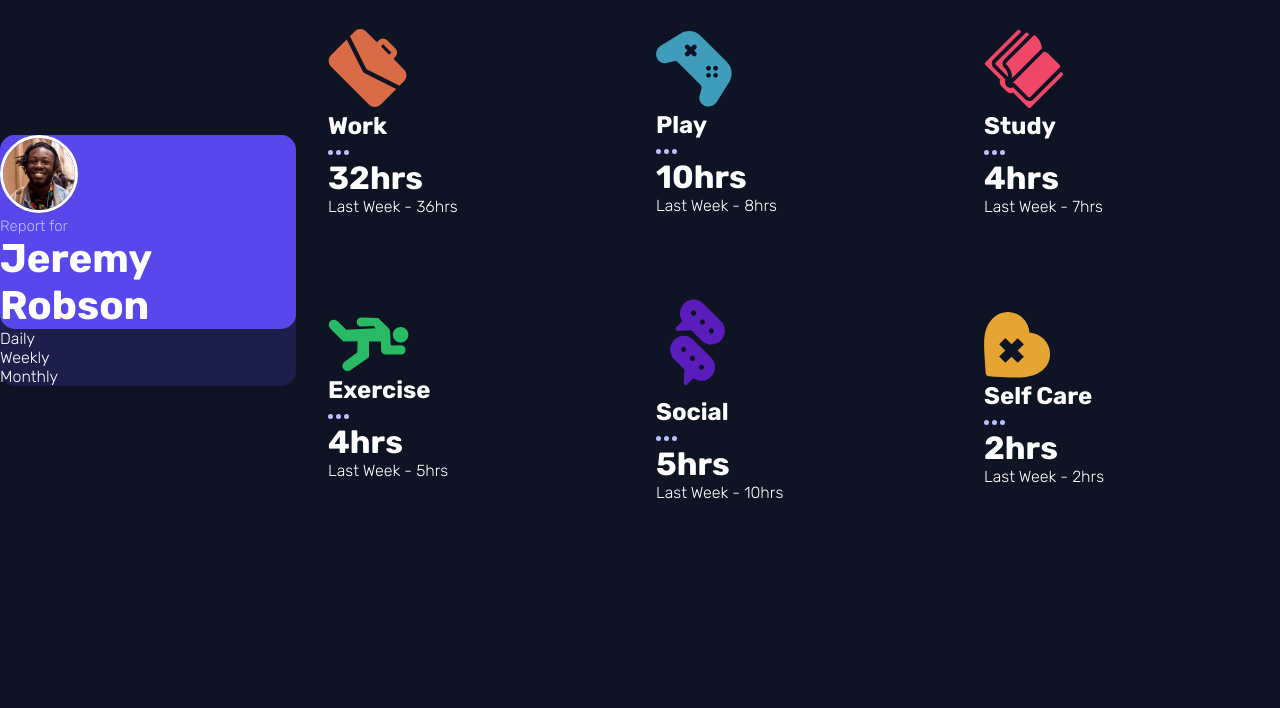
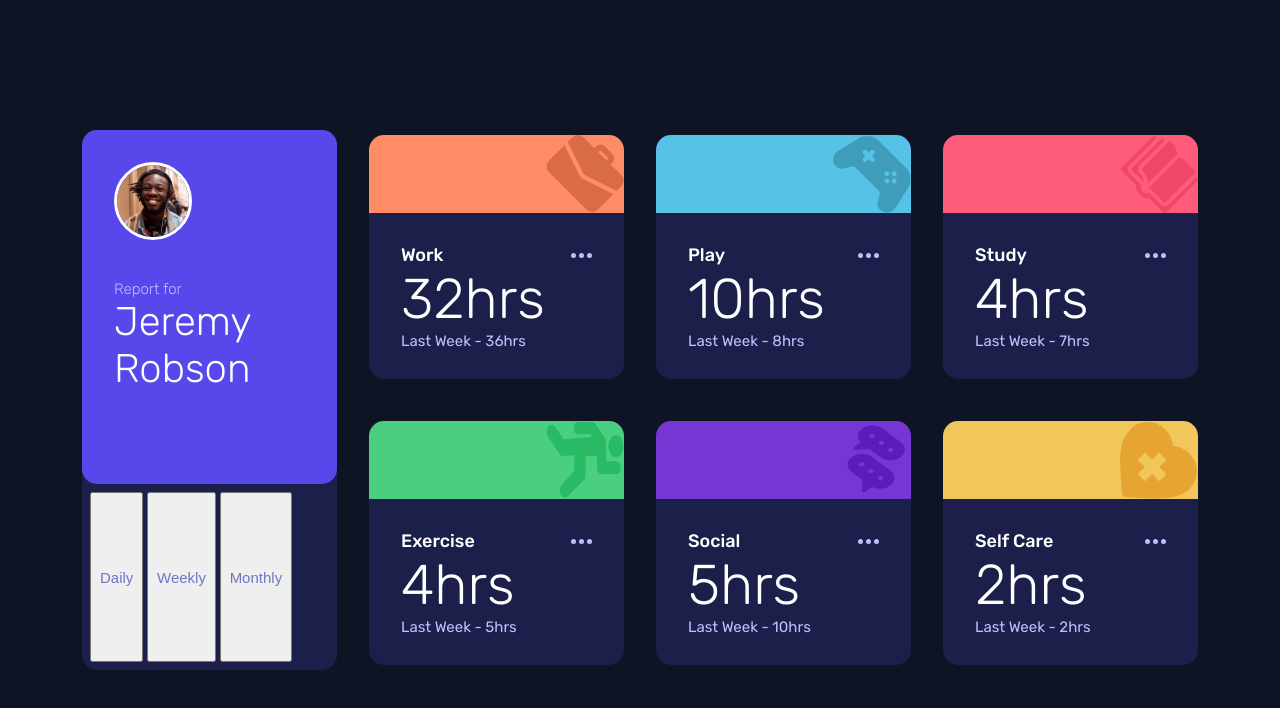
Before and after one commit to pattcaroline/frontend-mentor, a plain HTML site: page 13/time-tracking-dashboard-main/index.html in a window 1280 px wide. Drawn offline with Linux system fonts and the light colour scheme; a script that the page names is missing.

Commit message:
Add files via upload

```diff
--- a/13/time-tracking-dashboard-main/index.html
+++ b/13/time-tracking-dashboard-main/index.html
@@ -23,84 +23,114 @@
     <title>Frontend Mentor | Time tracking dashboard</title>
   </head>
   <body>
-    <main class="container">
-      <div class="user-container">
-        <div class="user">
+    <main class="activity-tracker">
+      <section class="activity-tracker__menu">
+        <div class="activity-tracker__owner">
           <picture>
             <img
-              class="profile-picture"
+              class="activity-tracker__owner-img"
               src="./images/image-jeremy.png"
               alt="Jeremy profile picture"
             />
           </picture>
-          <p>Report for</p>
-          <h1>Jeremy Robson</h1>
+          <p class="activity-tracker__owner-for">Report for</p>
+          <h1 class="activity-tracker__owner-name">Jeremy Robson</h1>
         </div>
-        <div class="time-frequency">
-          <p>Daily</p>
-          <p>Weekly</p>
-          <p>Monthly</p>
+        <div class="activity-tracker__options">
+          <button class="activity-tracker__options" data-option="daily">
+            Daily
+          </button>
+          <button class="activity-tracker__options" data-option="weekly">
+            Weekly
+          </button>
+          <button class="activity-tracker__options" data-option="monthly">
+            Monthly
+          </button>
+        </div>
+      </section>
+
+      <div class="card work">
+        <div class="bg-img">
+          <img src="./images/icon-work.svg" alt="" />
+        </div>
+        <div class="card-activity">
+          <div class="card-title">
+            <h2>Work</h2>
+            <img src="./images/icon-ellipsis.svg" alt="" />
+          </div>
+          <h1 class="hours">32hrs</h1>
+          <p>Last Week - 36hrs</p>
         </div>
       </div>
 
-      <div class="work">
-        <div class="bg-img">
-          <img src="./images/icon-work.svg" alt="" />
-        </div>
-        <h2>Work</h2>
-        <img src="./images/icon-ellipsis.svg" alt="" />
-        <h1 class="hours">32hrs</h1>
-        <p>Last Week - 36hrs</p>
-      </div>
-
-      <div class="play">
+      <div class="card play">
         <div class="bg-img">
           <img src="./images/icon-play.svg" alt="" />
         </div>
+        <div class="card-activity">
+          <div class="card-title">
             <h2>Play</h2>
             <img src="./images/icon-ellipsis.svg" alt="" />
+          </div>
           <h1 class="hours">10hrs</h1>
           <p>Last Week - 8hrs</p>
         </div>
+      </div>
 
-      <div class="study">
+      <div class="card study">
         <div class="bg-img">
           <img src="./images/icon-study.svg" alt="" />
         </div>
+        <div class="card-activity">
+          <div class="card-title">
             <h2>Study</h2>
             <img src="./images/icon-ellipsis.svg" alt="" />
+          </div>
           <h1 class="hours">4hrs</h1>
           <p>Last Week - 7hrs</p>
         </div>
+      </div>
 
-      <div class="exercise">
+      <div class="card exercise">
         <div class="bg-img">
           <img src="./images/icon-exercise.svg" alt="" />
         </div>
+        <div class="card-activity">
+          <div class="card-title">
             <h2>Exercise</h2>
             <img src="./images/icon-ellipsis.svg" alt="" />
+          </div>
           <h1 class="hours">4hrs</h1>
           <p>Last Week - 5hrs</p>
         </div>
+      </div>
 
-      <div class="social">
+      <div class="card social">
         <div class="bg-img">
           <img src="./images/icon-social.svg" alt="" />
         </div>
+        <div class="card-activity">
+          <div class="card-title">
             <h2>Social</h2>
             <img src="./images/icon-ellipsis.svg" alt="" />
+          </div>
           <h1 class="hours">5hrs</h1>
           <p>Last Week - 10hrs</p>
         </div>
+      </div>
 
-      <div class="self-care">
+      <div class="card self-care">
         <div class="bg-img">
           <img src="./images/icon-self-care.svg" alt="" />
         </div>
+        <div class="card-activity">
+          <div class="card-title">
             <h2>Self Care</h2>
             <img src="./images/icon-ellipsis.svg" alt="" />
+          </div>
           <h1 class="hours">2hrs</h1>
           <p>Last Week - 2hrs</p>
+        </div>
       </div>
     </main>
   </body>
--- a/13/time-tracking-dashboard-main/style.css
+++ b/13/time-tracking-dashboard-main/style.css
@@ -35,47 +35,166 @@
   box-sizing: border-box;
 }
 
+img {
+  max-width: 100%;
+  display: block;
+}
+
+/* Remove default margin */
+body,
+h1,
+h2,
+h3,
+h4,
+p,
+figure {
+  margin: 0;
+}
+
 body {
+  width: 100%;
+  min-height: 100vh;
+  display: grid;
+  place-items: center;
+  padding: 81px 24px;
+
   background: var(--navy-950);
   color: var(--white);
   font-family: "Rubik", sans-serif;
   font-weight: var(--fw-light);
 }
 
-.container {
+.activity-tracker {
   display: grid;
   gap: 2rem;
   grid-template-columns: repeat(4, 1fr);
   grid-template-rows: repeat(2, 2fr);
+  justify-items: center;
   align-items: center;
-  min-height: 520px;
+  max-width: 1200px;
+  min-height: 254px;
+  /* min-height: 100vh; */
+  margin: 0 auto;
+  place-content: center;
 }
 
-.user-container {
+.activity-tracker__menu {
   background: var(--navy-900);
   grid-row: 1/3;
   border-radius: 15px;
 }
 
-.user {
+.activity-tracker__owner {
   background: var(--purple-600);
   border-radius: 15px;
+  padding: 2rem;
+  height: 354px;
+  width: 255px;
 }
 
-.profile-picture {
+.activity-tracker__options {
+  padding: 2rem;
+  min-height: 170px;
+  padding: 0.5rem;
+  color: var(--purple-500);
+  font-size: 15px;
+  line-height: 21px;
+  font-weight: var(--fw-regular);
+}
+
+.activity-tracker__owner-img {
   height: 78px;
   width: 78px;
   border: 3px var(--white) solid;
   border-radius: 100%;
+  margin-bottom: 40px;
 }
 
-.user p {
+.activity-tracker__owner-for {
   color: var(--navy-200);
   font-size: 15px;
   line-height: 18px;
 }
 
-.user h1 {
+.activity-tracker__owner-name {
+  font-weight: var(--fw-light);
   font-size: 40px;
   line-height: 47px;
 }
+
+.bg-img {
+  display: flex;
+  justify-content: flex-end;
+  flex-shrink: 0;
+}
+.bg-img img {
+  height: 78px;
+  width: 78px;
+}
+
+.card {
+  border-radius: 15px;
+  overflow: hidden;
+  background: var(--navy-900);
+  width: 255px;
+  max-height: 244px;
+}
+
+.card-activity {
+  display: flex;
+  flex-direction: column;
+  padding: 2rem;
+
+  & h1 {
+    font-size: 56px;
+    line-height: 66px;
+    font-weight: inherit;
+  }
+
+  & p {
+    color: var(--navy-200);
+    font-size: 15px;
+    line-height: 18px;
+    font-weight: var(--fw-regular);
+  }
+}
+
+.card-title {
+  display: flex;
+  flex-direction: row;
+  justify-content: space-between;
+  align-items: center;
+  flex-shrink: 0;
+
+  & h2 {
+    font-weight: var(--fw-medium);
+    font-size: 18px;
+    line-height: 21px;
+  }
+}
+
+/* Background Cards COLORS */
+
+.work .bg-img {
+  background: var(--orange-300-work);
+}
+
+.play .bg-img {
+  background: var(--blue-300-play);
+}
+
+.study .bg-img {
+  background: var(--pink-400-study);
+}
+
+.exercise .bg-img {
+  background: var(--green-400-exercise);
+}
+
+.social .bg-img {
+  background: var(--purple-700-social);
+}
+
+.self-care .bg-img {
+  background: var(--yellow-300-self-care);
+}
```
Lines whose indentation alone changed are shown as unchanged.
